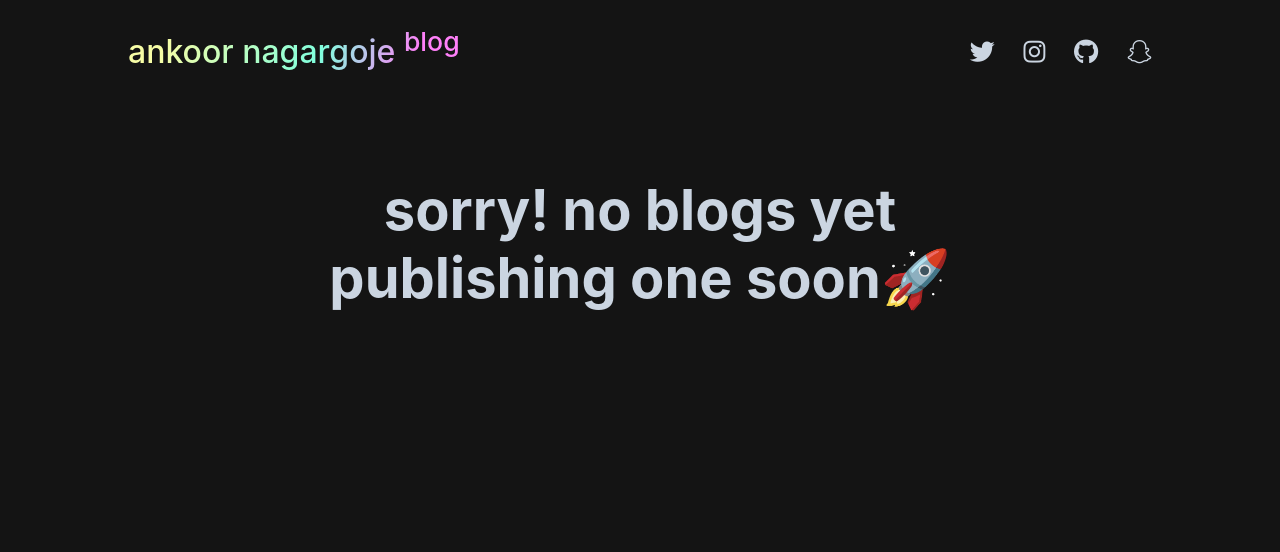
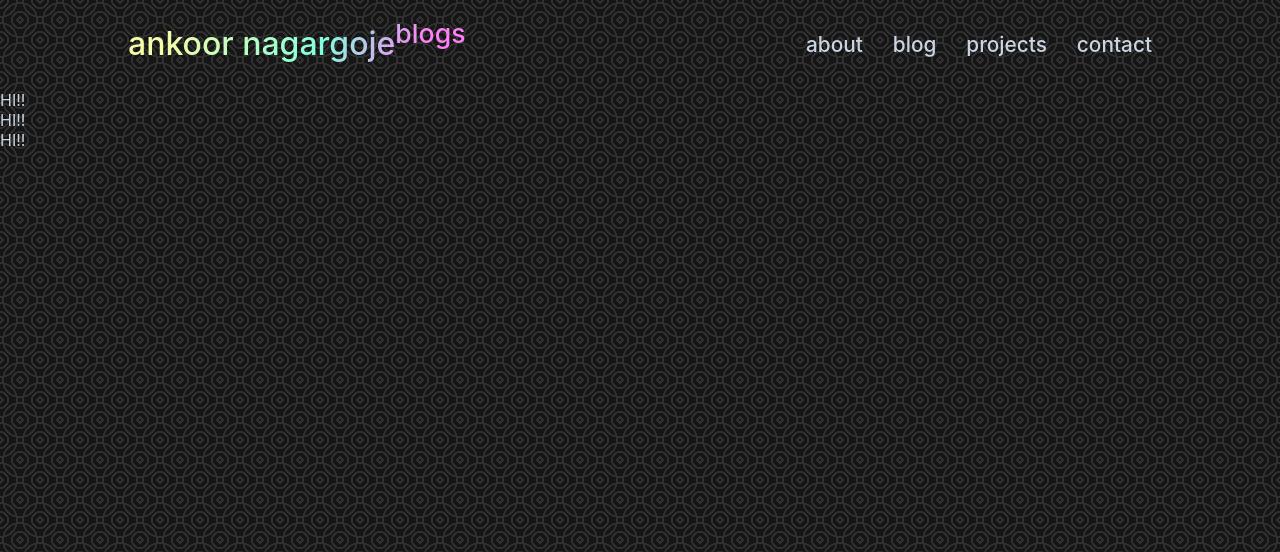
Before and after one commit to AnkoorNagargoje/Portfolio, a Django app: page /blog/ in a window 1280 px wide. Shown: the top 552 px of the page. Run offline with Django 3.2, Linux system fonts and the light colour scheme; some libraries are stand-ins or nearby versions.

Commit message:
added blog-home.html blog-base.html and css changed some views.py

```diff
--- a/Home/templates/blog-base.html
+++ b/Home/templates/blog-base.html
@@ -3,32 +3,49 @@
 <head>
     {% load static %}
     <meta charset="UTF-8">
-    <title>ankoor nagargoje | blogs</title>
+    {% block head %}
+    <!-- Title, meta tag and keywords -->
+    {% endblock %}
     <link rel="stylesheet" href="{% static '/css/navbar.css' %}">
     <link rel="stylesheet" href="{% static '/css/blog-base.css' %}">
+    <meta name="viewport" content="width=device-width, initial-scale=1"/>
     <link rel="stylesheet" href="https://cdnjs.cloudflare.com/ajax/libs/animate.css/4.1.1/animate.min.css"/>
     <script src="https://kit.fontawesome.com/5ca6c6c476.js" crossorigin="anonymous"></script>
+    <link rel="icon"
+          href="https://emojipedia-us.s3.dualstack.us-west-1.amazonaws.com/thumbs/240/apple/325/waving-hand_1f44b.png">
+
 </head>
 <body class="font">
 <header>
     <nav class="animate__animated animate__fadeInDown">
         <div class="navbar" name="NAVIGATION BAR">
-            <div>
+            <div style="margin-top:-8px;">
                 <li class="cname cname-gradient">
-                    <a href="/">ankoor nagargoje <sup>blog</sup></a>
+                    <a href="/blog/">ankoor nagargoje<sup>blogs</sup></a>
                 </li>
             </div>
 
-            <div style="padding-top:15px;">
-                <li><a href="https://twitter.com/ankoornagargoje"><i class="fa-brands fa-twitter socials"></i></a></li>
-                <li><a href="https://instagram.com/ankoornagargoje"><i class="fa-brands fa-instagram socials"></i></a></li>
-                <li><a href="https://github.com/AnkoorNagargoje"><i class="fa-brands fa-github socials"></i></a></li>
-                <li><a href="https://snapchat.com/anko.r"><i class="fa-brands fa-snapchat socials"></i></a></li>
+            <div>
+                <li>
+                    <a href="/#aboutme" class="hover-border">about</a>
+                </li>
+                <li>
+                    <a href="/blog/" class="hover-border">blog</a>
+                </li>
+                <li>
+                    <a href="/#projects" class="hover-border">projects</a>
+                </li>
+                <li>
+                    <a href="/#contact" class="hover-border">contact</a>
+                </li>
             </div>
         </div>
     </nav>
 </header>
-<br><br><br><br>
-<center><h1>sorry! no blogs yet<br>publishing one soon🚀</h1></center>
+
+{% block content %}
+
+{% endblock %}
+
 </body>
 </html>
--- /dev/null
+++ b/Home/templates/blog-home.html
@@ -0,0 +1,33 @@
+{% extends 'blog-base.html' %}
+{% load static %}
+{% block head %}
+<title>ankoor nagargoje | blog</title>
+<meta name="description" content="a blog written by ankoor nagargoje covering startups, web developments and memes">
+<meta name="keywords" content="ankoor nagargoje, ankoor, nagargoje, startups, startup blog, web development blogs">
+<link rel="stylesheet" href="{% static '/css/blog-home.css' %}">
+{% endblock %}
+{% block content %}
+
+<div class="blogs-div">
+    <div class="blogs-flex">
+        <div class="blog-container-border">
+            <div class="blog-container">
+                HI!!
+            </div>
+        </div>
+
+        <div class="blog-container-border">
+            <div class="blog-container">
+                HI!!
+            </div>
+        </div>
+
+        <div class="blog-container-border">
+            <div class="blog-container">
+                HI!!
+            </div>
+        </div>
+    </div>
+</div>
+
+{% endblock %}
--- a/Home/views.py
+++ b/Home/views.py
@@ -18,4 +18,4 @@
 
 
 def blog_home(request):
-    return render(request, 'blog-base.html')
+    return render(request, 'blog-home.html')
--- a/static/css/blog-base.css
+++ b/static/css/blog-base.css
@@ -5,6 +5,10 @@
     background-color: #141414;
     color: #cbd5e1;
     margin:0;
+    background: repeating-radial-gradient(circle, transparent, transparent 7.0px, #303030 7.0px, #303030 9.0px), repeating-radial-gradient(circle, transparent, transparent 7.0px, #303030 7.0px, #303030 9.0px), #303030;
+    background-size: 40px 40px;
+    background-position: 0 0, 20px 20px, 40px 20px;
+    background-color: #151515;
 }
 a{
     text-decoration:none;
--- a/static/css/style.css
+++ b/static/css/style.css
@@ -5,6 +5,10 @@
     background-color: #141414;
     color: #cbd5e1;
     margin:0;
+    background: repeating-radial-gradient(circle, transparent, transparent 7.0px, #303030 7.0px, #303030 9.0px), repeating-radial-gradient(circle, transparent, transparent 7.0px, #303030 7.0px, #303030 9.0px), #303030;
+    background-size: 40px 40px;
+    background-position: 0 0, 20px 20px, 40px 20px;
+    background-color: #151515;
 }
 a{
     text-decoration:none;
```
